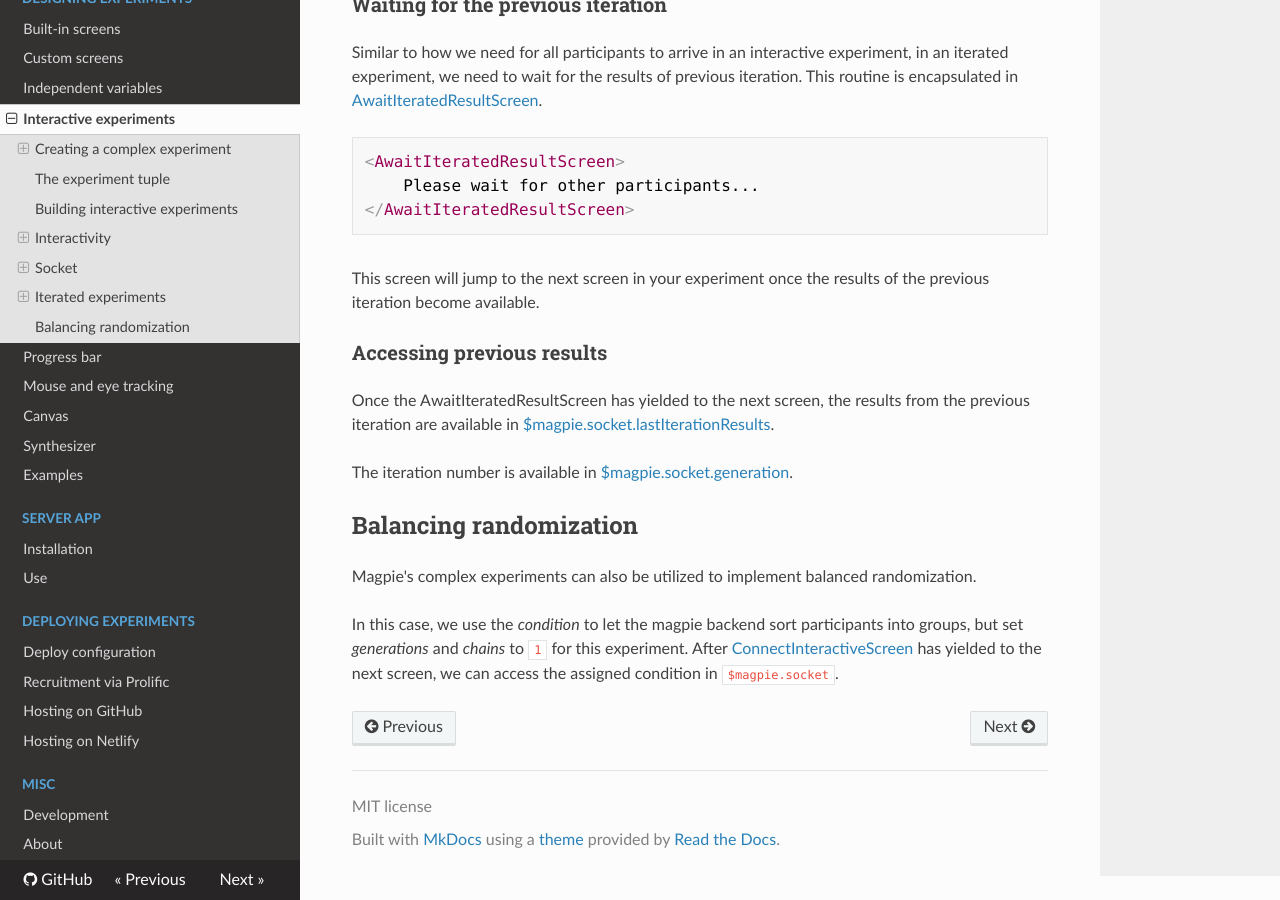
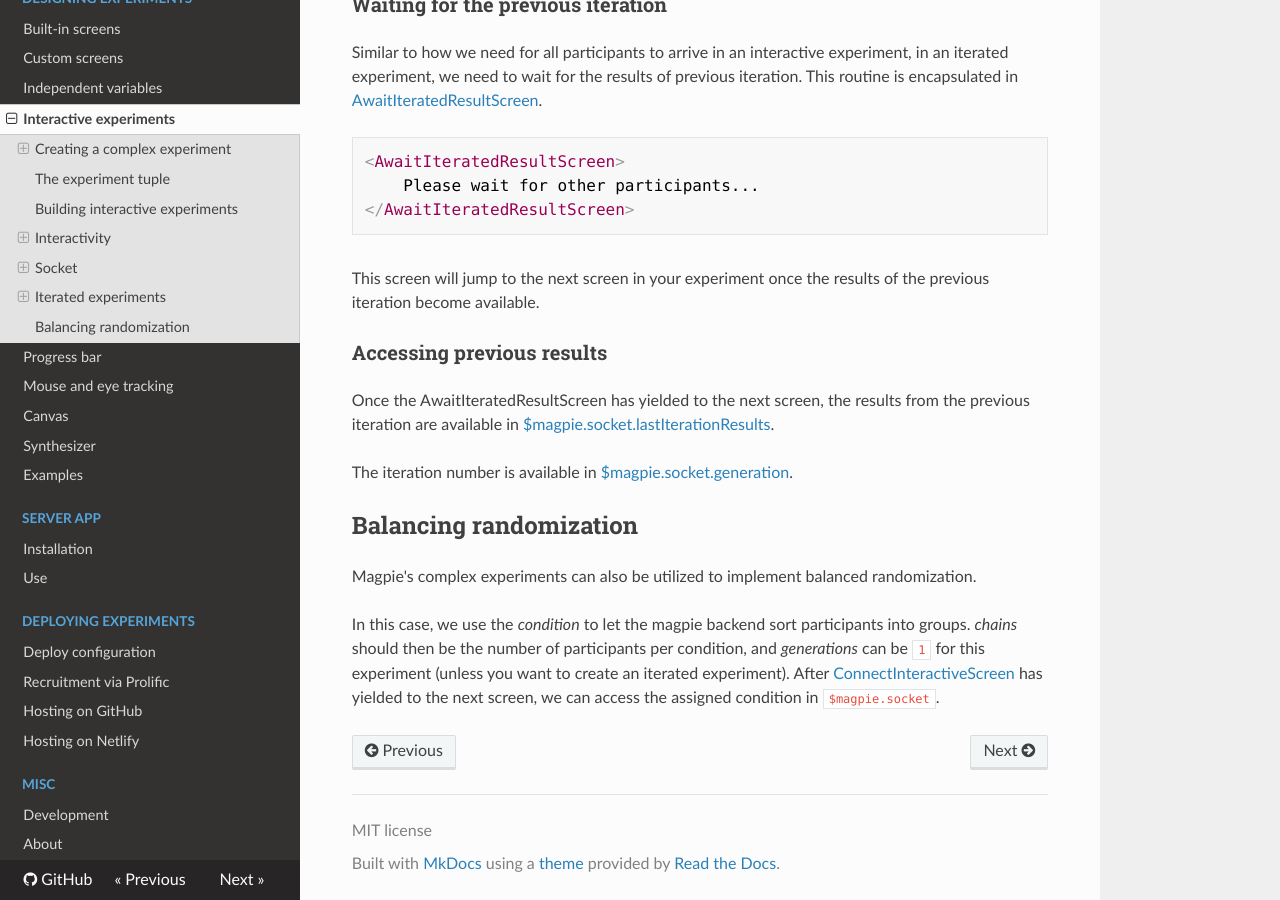
Before and after one commit to magpie-ea/magpie-v3-docs, an MkDocs documentation site: the page built from docs/01_designing_experiments/03_interactive_and iterated_experiments.md, in a window 1280 px wide and 900 px high, scrolled down 4735 px. Built offline with MkDocs 1.6.1, drawn with Linux system fonts in a browser that asks for light colours.

Commit message:
Update Balancing randomization

```diff
--- a/docs/01_designing_experiments/03_interactive_and iterated_experiments.md
+++ b/docs/01_designing_experiments/03_interactive_and iterated_experiments.md
@@ -172,6 +172,7 @@ The iteration number is available in [$magpie.socket.generation](https://referen
 ## Balancing randomization
 Magpie's complex experiments can also be utilized to implement balanced randomization.
 
-In this case, we use the *condition* to let the magpie backend sort participants into groups, but set *generations* and *chains*
-to `1` for this experiment. After [ConnectInteractiveScreen](https://reference.magpie-experiments.org/#connectinteractivescreen) has
+In this case, we use the *condition* to let the magpie backend sort participants into groups. *chains* should then be the
+number of participants per condition, and *generations* can be `1` for this experiment (unless you want to create an iterated experiment).
+After [ConnectInteractiveScreen](https://reference.magpie-experiments.org/#connectinteractivescreen) has
 yielded to the next screen, we can access the assigned condition in `$magpie.socket`.
```
